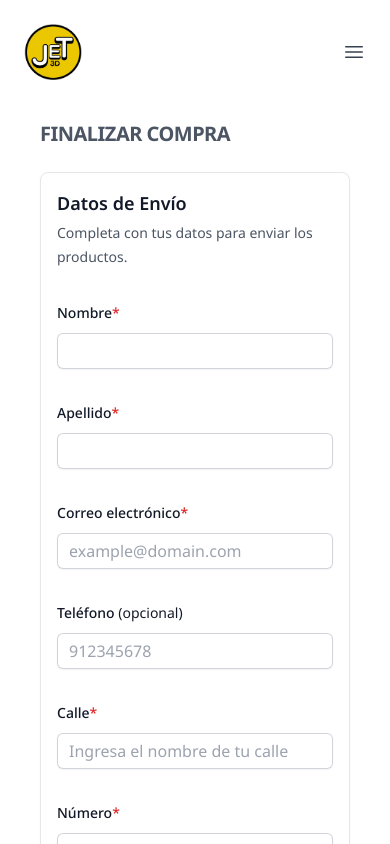
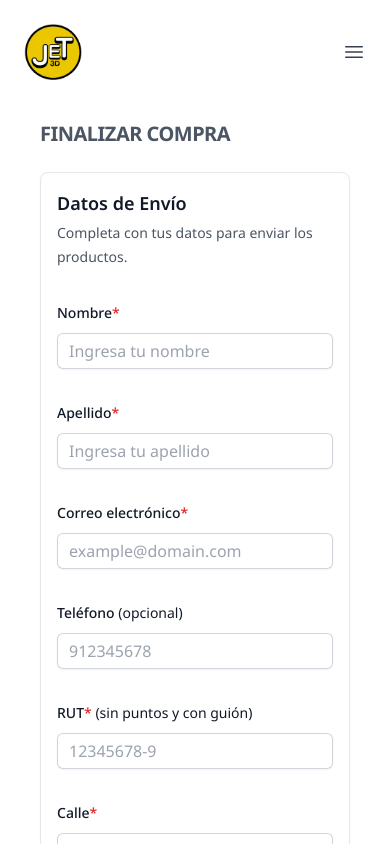
Before and after one commit to nicolas772/jet-impresiones-front, a React (Vite) app: page /checkout-delivery in a window 390 px wide. Shown: the top 844 px of the page. Built offline with nearby package versions, Linux system fonts and the light colour scheme.

Commit message:
validación y formateo de rut y numeros

```diff
--- a/index.html
+++ b/index.html
@@ -7,6 +7,15 @@
     <title>Jet Impresiones 3D</title>
     <style>
       @import url('https://fonts.googleapis.com/css2?family=Noto+Sans:ital,wght@0,100..900;1,100..900&display=swap');
+      .remove-arrow::-webkit-inner-spin-button,
+        .remove-arrow::-webkit-outer-spin-button {
+            -webkit-appearance: none;
+            margin: 0;
+        }
+
+        .remove-arrow {
+            appearance: textfield;
+        }
       </style>
   </head>
   <body>
--- a/package.json
+++ b/package.json
@@ -10,6 +10,7 @@
     "preview": "vite preview"
   },
   "dependencies": {
+    "@fdograph/rut-utilities": "^1.4.0",
     "@headlessui/react": "^2.0.4",
     "@heroicons/react": "^2.1.4",
     "@tailwindcss/forms": "^0.5.7",
--- a/src/components/delivery/ShipmentForm.jsx
+++ b/src/components/delivery/ShipmentForm.jsx
@@ -41,6 +41,7 @@ export default function ShipmentForm () {
                   name='firstName'
                   id='firstName'
                   autoComplete='given-name'
+                  placeholder='Ingresa tu nombre'
                   value={formData.firstName}
                   onChange={handleInputChange}
                   onBlur={handleBlur}
@@ -64,6 +65,7 @@ export default function ShipmentForm () {
                   name='lastName'
                   id='lastName'
                   autoComplete='family-name'
+                  placeholder='Ingresa tu apellido'
                   value={formData.lastName}
                   onChange={handleInputChange}
                   onBlur={handleBlur}
@@ -117,11 +119,38 @@ export default function ShipmentForm () {
                   onChange={handleInputChange}
                   onBlur={handleBlur}
                   className={
-                    `block w-full rounded-md border-0 py-1.5 text-gray-900 shadow-sm ring-1 ring-inset placeholder:text-gray-400 sm:text-sm sm:leading-6
+                    `remove-arrow block w-full rounded-md border-0 py-1.5 text-gray-900 shadow-sm ring-1 ring-inset placeholder:text-gray-400 sm:text-sm sm:leading-6
                     ${errors.phone ? 'ring-red-600 focus:ring-2 focus:ring-inset focus:ring-red-600 focus:border-0' : 'ring-gray-300 focus:ring-2 focus:ring-inset focus:ring-primary-500'}`
                   }
                 />
                 {errors.phone && <p className='text-red-600 text-xs pt-1 pl-1'>{errors.phone}</p>}
+              </div>
+            </div>
+
+            <div className='sm:col-span-3'>
+              <label htmlFor='rut' className='block text-sm font-medium leading-6 text-gray-900'>
+                RUT
+                <span className='text-red-600'>*</span>
+                <span className='font-normal'>
+                  &nbsp;(sin puntos y con guión)
+                </span>
+              </label>
+              <div className='mt-2'>
+                <input
+                  type='text'
+                  name='rut'
+                  id='rut'
+                  autoComplete=''
+                  placeholder='12345678-9'
+                  value={formData.rut}
+                  onChange={handleInputChange}
+                  onBlur={handleBlur}
+                  className={
+                    `block w-full rounded-md border-0 py-1.5 text-gray-900 shadow-sm ring-1 ring-inset placeholder:text-gray-400 sm:text-sm sm:leading-6
+                    ${errors.rut ? 'ring-red-600 focus:ring-2 focus:ring-inset focus:ring-red-600 focus:border-0' : 'ring-gray-300 focus:ring-2 focus:ring-inset focus:ring-primary-500'}`
+                  }
+                />
+                {errors.rut && <p className='text-red-600 text-xs pt-1 pl-1'>{errors.rut}</p>}
               </div>
             </div>
 
@@ -165,7 +194,7 @@ export default function ShipmentForm () {
                   onChange={handleInputChange}
                   onBlur={handleBlur}
                   className={
-                    `block w-full rounded-md border-0 py-1.5 text-gray-900 shadow-sm ring-1 ring-inset placeholder:text-gray-400 sm:text-sm sm:leading-6
+                    `remove-arrow block w-full rounded-md border-0 py-1.5 text-gray-900 shadow-sm ring-1 ring-inset placeholder:text-gray-400 sm:text-sm sm:leading-6
                     ${errors.numberAdress ? 'ring-red-600 focus:ring-2 focus:ring-inset focus:ring-red-600 focus:border-0' : 'ring-gray-300 focus:ring-2 focus:ring-inset focus:ring-primary-500'}`
                   }
                 />
@@ -264,7 +293,7 @@ export default function ShipmentForm () {
               </label>
               <div className='mt-2'>
                 <input
-                  type='text'
+                  type='number'
                   name='postalCode'
                   id='postalCode'
                   autoComplete='postal-code'
@@ -272,7 +301,7 @@ export default function ShipmentForm () {
                   onChange={handleInputChange}
                   onBlur={handleBlur}
                   className={
-                    `block w-full rounded-md border-0 py-1.5 text-gray-900 shadow-sm ring-1 ring-inset placeholder:text-gray-400 sm:text-sm sm:leading-6
+                    `remove-arrow block w-full rounded-md border-0 py-1.5 text-gray-900 shadow-sm ring-1 ring-inset placeholder:text-gray-400 sm:text-sm sm:leading-6
                     ${errors.postalCode ? 'ring-red-600 focus:ring-2 focus:ring-inset focus:ring-red-600 focus:border-0' : 'ring-gray-300 focus:ring-2 focus:ring-inset focus:ring-primary-500'}`
                   }
                 />
--- a/src/context/form.jsx
+++ b/src/context/form.jsx
@@ -1,11 +1,13 @@
 import React, { createContext, useState } from 'react'
 import { PAY_METHODS } from '../constants/payMethods'
 import { useNavigate } from 'react-router-dom'
+import { validateRut, formatRut } from '@fdograph/rut-utilities'
 
 const REQUIRED_FIELDS = [
   'firstName',
   'lastName',
   'email',
+  'rut',
   'streetAdress',
   'numberAdress',
   'region',
@@ -25,6 +27,7 @@ export function FormCheckoutProvider ({ children }) {
     lastName: '',
     email: '',
     phone: '',
+    rut: '',
     streetAdress: '',
     numberAdress: '',
     apartment: '',
@@ -53,6 +56,17 @@ export function FormCheckoutProvider ({ children }) {
     if (name === 'email' && value) {
       if (!/\S+@\S+\.\S+/.test(value)) {
         error = 'El email no es válido'
+      }
+    }
+    if (name === 'rut' && value) {
+      if (!validateRut(value)) {
+        error = 'El rut no es válido.'
+      } else {
+        const newData = {
+          ...formData,
+          [name]: formatRut(value)
+        }
+        setFormData(newData)
       }
     }
     return error
```
Also changed, not shown: src/index.css (line endings or trailing spaces), 1 other file (tests, documents, lock files or other folders).
